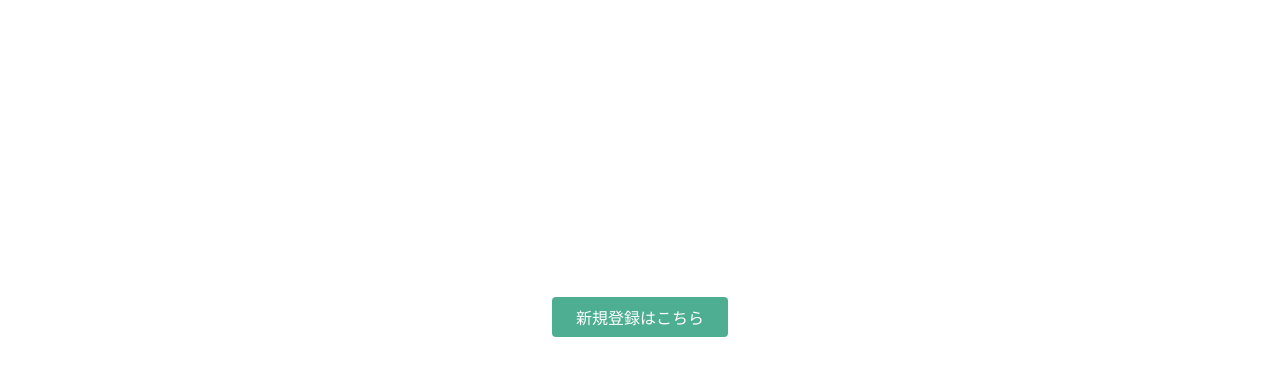
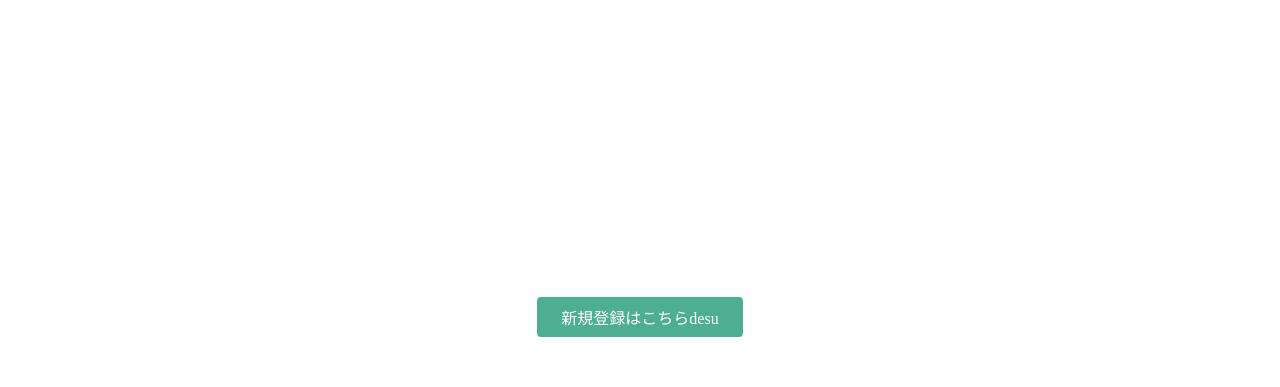
Before and after one commit to manio07/manio077.github.io, a plain HTML site: page index.html in a window 1280 px wide. Shown: the part 135-522 px from the top of the page. Drawn offline with Linux system fonts and the light colour scheme.

Commit message:
Update index.html

```diff
--- a/index.html
+++ b/index.html
@@ -26,7 +26,7 @@
       <h1>LEARN TO CODE.<br>LEARN TO BE CREATIVE.</h1>
       <p>Progateはオンラインプログラミング学習サービスです。<br>初心者にもやさしいスライドとレッスンで、ウェブサービスを作りながらプログラミングを学んでいきましょう。</p>
       <div class="btn-wrapper">
-        <a href="#" class="btn signup">新規登録はこちら</a>
+        <a href="#" class="btn signup">新規登録はこちらdesu</a>
         <p>or</p>
         <a href="#" class="btn facebook"><span class="fa fa-facebook"></span>Facebookで登録</a>
         <a href="#" class="btn twitter"><span class="fa fa-twitter"></span>Twitterで登録</a>
```
